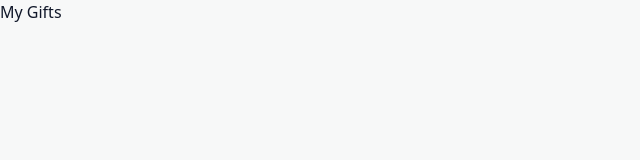
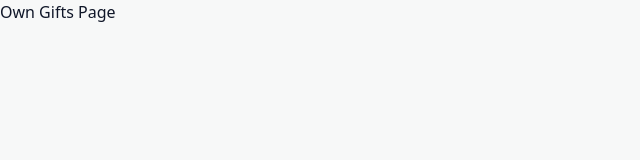
Before and after one commit to stancsicsm/gift-app-next, a Next.js app: page /gifts/own in a window 1280 px wide. Shown: the top 160 px of the page, without its empty margins (0-640 px from the left). Built offline with nearby package versions, Linux system fonts and the light colour scheme.

Commit message:
feat: change error label to toast

```diff
--- a/src/app/gifts/own/page.tsx
+++ b/src/app/gifts/own/page.tsx
@@ -1,5 +1,30 @@
+"use client";
+
+import { useRouter, useSearchParams } from "next/navigation";
+import { useEffect, useRef } from "react";
+import { toast } from "react-hot-toast";
+import StyledToaster from "@/components/StyledToaster/StyledToaster";
+
 const MyGiftsPage = () => {
-  return <div>My Gifts</div>;
+  const searchParams = useSearchParams();
+  const router = useRouter();
+  const success = searchParams.get("success");
+  const hasShownToast = useRef(false);
+
+  useEffect(() => {
+    if (success === "true" && !hasShownToast.current) {
+      hasShownToast.current = true;
+      toast.success("Gift added successfully!");
+      router.replace("/gifts/own");
+    }
+  }, [success, router]);
+
+  return (
+    <div>
+      <StyledToaster />
+      Own Gifts Page
+    </div>
+  );
 };
 
 export default MyGiftsPage;
--- a/src/components/StyledToaster/StyledToaster.tsx
+++ b/src/components/StyledToaster/StyledToaster.tsx
@@ -14,6 +14,7 @@ const StyledToaster = () => (
           primary: "#198109",
           secondary: "#afd89e",
         },
+        duration: 4000,
       },
       error: {
         style: {
@@ -25,6 +26,7 @@ const StyledToaster = () => (
           primary: "#f43f5e",
           secondary: "#fdd9df",
         },
+        duration: 4000,
       },
     }}
   />
--- a/src/services/gifts/newGiftAction.ts
+++ b/src/services/gifts/newGiftAction.ts
@@ -60,5 +60,5 @@ export const newGiftAction = async (
     };
   }
 
-  redirect("/gifts/own");
+  redirect("/gifts/own?success=true");
 };
```
